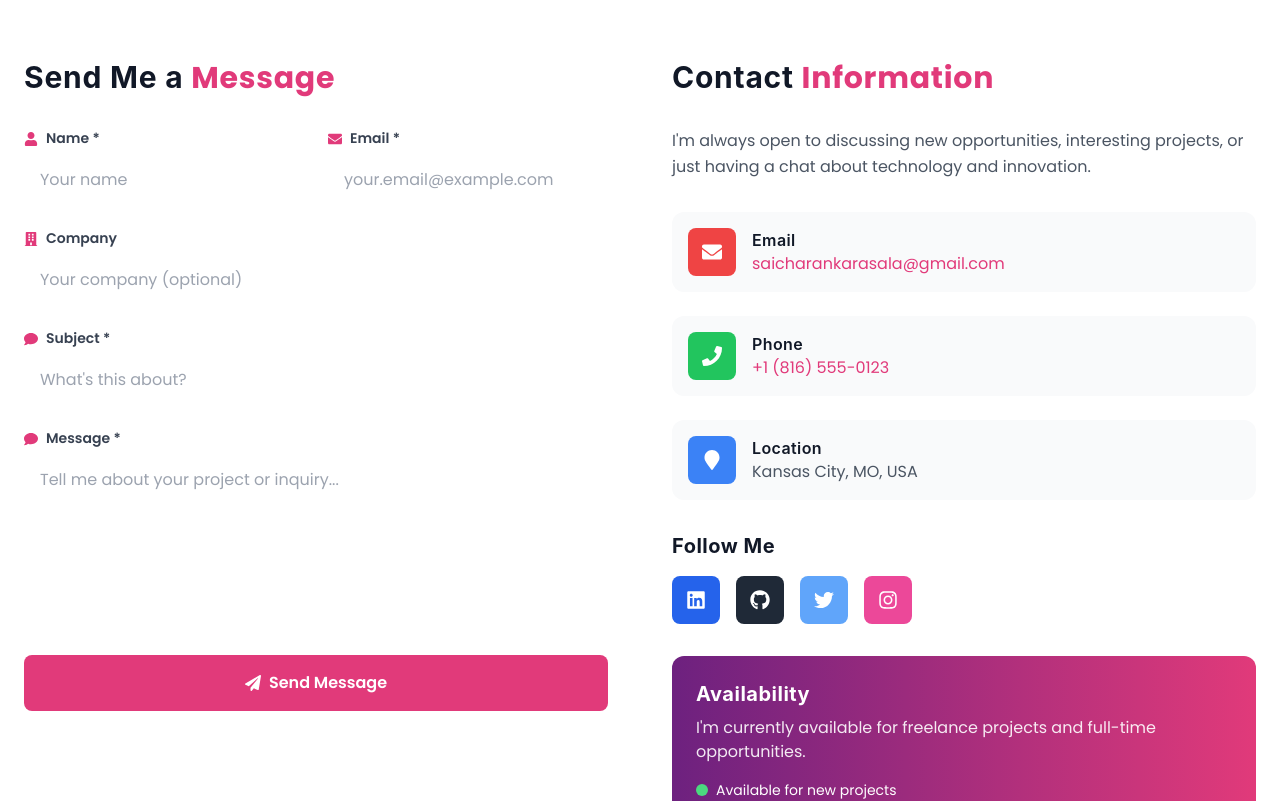
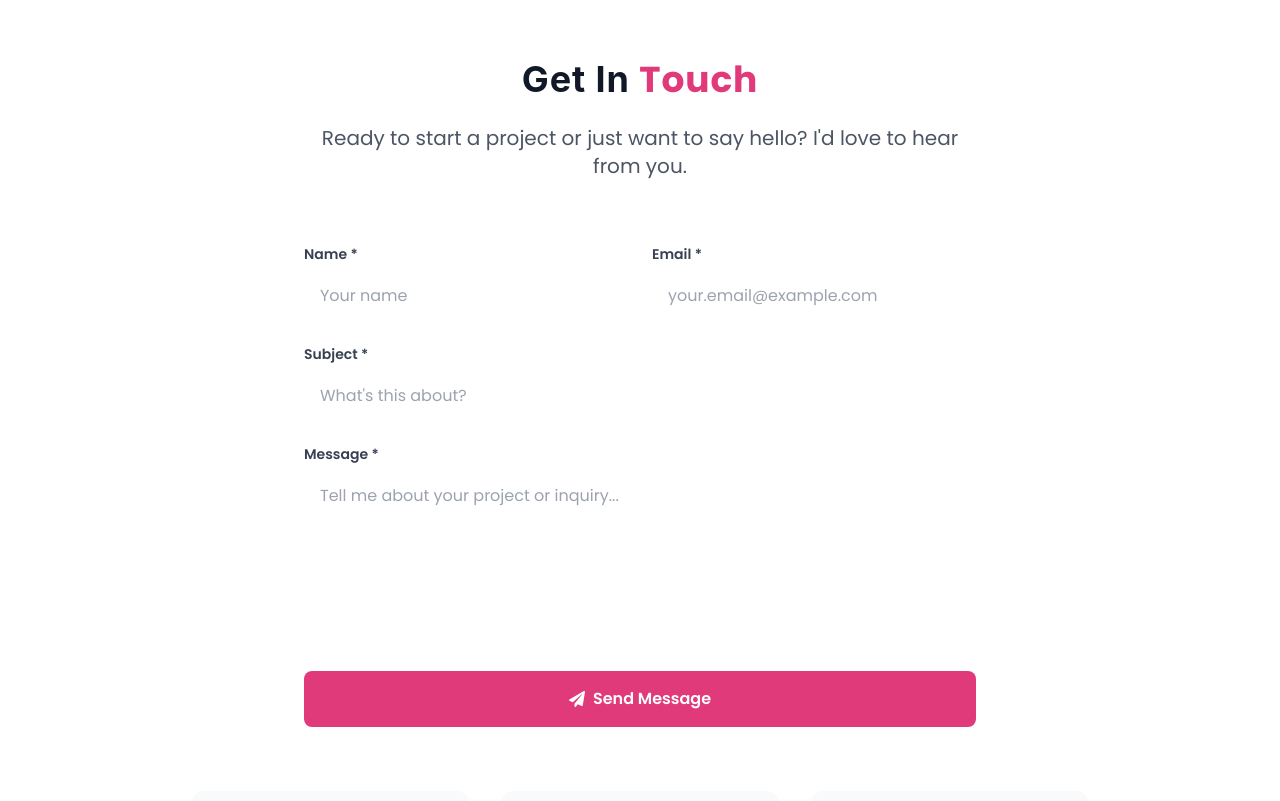
Before and after one commit to saicharankarasala/sai-charan-website, a React (Vite) app: page /contact in a window 1280 px wide. Shown: the part 480-1281 px from the top of the page. Built offline with nearby package versions, Linux system fonts and the light colour scheme.

Commit message:
Redesign Contact page with clean, professional single-column layout and streamlined form

```diff
--- a/src/pages/Contact.jsx
+++ b/src/pages/Contact.jsx
@@ -121,24 +121,35 @@ const Contact = () => {
 
       {/* Contact Form & Info */}
       <section className="py-20 px-6 bg-white">
-        <div className="container mx-auto max-w-7xl">
-          <div className="grid grid-cols-1 lg:grid-cols-2 gap-16">
+        <div className="container mx-auto max-w-4xl">
+          {/* Section Header */}
+          <motion.div
+            initial={{ opacity: 0, y: 30 }}
+            whileInView={{ opacity: 1, y: 0 }}
+            transition={{ duration: 0.8 }}
+            viewport={{ once: true }}
+            className="text-center mb-16"
+          >
+            <h2 className="text-4xl font-bold mb-6 text-gray-900">
+              Get In <span className="text-[#e13a7a]">Touch</span>
+            </h2>
+            <p className="text-xl text-gray-600 max-w-2xl mx-auto">
+              Ready to start a project or just want to say hello? I'd love to hear from you.
+            </p>
+          </motion.div>
+
           {/* Contact Form */}
           <motion.div
-              initial={{ opacity: 0, x: -50 }}
-              whileInView={{ opacity: 1, x: 0 }}
+            initial={{ opacity: 0, y: 30 }}
+            whileInView={{ opacity: 1, y: 0 }}
             transition={{ duration: 0.8 }}
             viewport={{ once: true }}
+            className="max-w-2xl mx-auto"
           >
-              <h2 className="text-3xl font-bold mb-8 text-gray-900">
-                Send Me a <span className="text-[#e13a7a]">Message</span>
-              </h2>
-
             <form onSubmit={handleSubmit} className="space-y-6">
               <div className="grid grid-cols-1 md:grid-cols-2 gap-6">
                 <div>
                   <label className="block text-sm font-semibold text-gray-700 mb-2">
-                      <FaUser className="inline mr-2 text-[#e13a7a]" />
                     Name *
                   </label>
                   <input
@@ -153,7 +164,6 @@ const Contact = () => {
                 </div>
                 <div>
                   <label className="block text-sm font-semibold text-gray-700 mb-2">
-                      <FaEnvelope className="inline mr-2 text-[#e13a7a]" />
                     Email *
                   </label>
                   <input
@@ -170,22 +180,6 @@ const Contact = () => {
 
               <div>
                 <label className="block text-sm font-semibold text-gray-700 mb-2">
-                    <FaBuilding className="inline mr-2 text-[#e13a7a]" />
-                    Company
-                  </label>
-                  <input
-                    type="text"
-                    name="company"
-                    value={formData.company}
-                    onChange={handleInputChange}
-                    className="w-full px-4 py-3 border border-gray-300 rounded-lg focus:ring-2 focus:ring-[#e13a7a] focus:border-transparent transition-all duration-300"
-                    placeholder="Your company (optional)"
-                  />
-                </div>
-
-                <div>
-                  <label className="block text-sm font-semibold text-gray-700 mb-2">
-                    <FaComment className="inline mr-2 text-[#e13a7a]" />
                   Subject *
                 </label>
                 <input
@@ -201,7 +195,6 @@ const Contact = () => {
 
               <div>
                 <label className="block text-sm font-semibold text-gray-700 mb-2">
-                    <FaComment className="inline mr-2 text-[#e13a7a]" />
                   Message *
                 </label>
                 <textarea
@@ -262,24 +255,13 @@ const Contact = () => {
 
           {/* Contact Information */}
           <motion.div
-              initial={{ opacity: 0, x: 50 }}
-              whileInView={{ opacity: 1, x: 0 }}
-              transition={{ duration: 0.8 }}
+            initial={{ opacity: 0, y: 30 }}
+            whileInView={{ opacity: 1, y: 0 }}
+            transition={{ duration: 0.8, delay: 0.2 }}
             viewport={{ once: true }}
-              className="space-y-8"
+            className="mt-16"
           >
-              <div>
-                <h2 className="text-3xl font-bold mb-8 text-gray-900">
-                  Contact <span className="text-[#e13a7a]">Information</span>
-                </h2>
-                <p className="text-gray-600 leading-relaxed mb-8">
-                  I'm always open to discussing new opportunities, interesting projects,
-                  or just having a chat about technology and innovation.
-                </p>
-              </div>
-
-              {/* Contact Details */}
-              <div className="space-y-6">
+            <div className="grid grid-cols-1 md:grid-cols-3 gap-8">
               {contactInfo.map((info, index) => (
                 <motion.div
                   key={info.title}
@@ -287,13 +269,12 @@ const Contact = () => {
                   whileInView={{ opacity: 1, y: 0 }}
                   transition={{ delay: index * 0.1, duration: 0.6 }}
                   viewport={{ once: true }}
-                    className="flex items-center gap-4 p-4 bg-gray-50 rounded-xl hover:bg-gray-100 transition-all duration-300"
+                  className="text-center p-6 bg-gray-50 rounded-xl hover:bg-gray-100 transition-all duration-300"
                 >
-                    <div className={`w-12 h-12 ${info.color} text-white rounded-lg flex items-center justify-center text-xl`}>
+                  <div className={`w-12 h-12 ${info.color} text-white rounded-lg flex items-center justify-center text-xl mx-auto mb-4`}>
                     <info.icon />
                   </div>
-                    <div>
-                      <h3 className="font-semibold text-gray-900">{info.title}</h3>
+                  <h3 className="font-semibold text-gray-900 mb-2">{info.title}</h3>
                   {info.link ? (
                     <a
                       href={info.link}
@@ -304,15 +285,20 @@ const Contact = () => {
                   ) : (
                     <p className="text-gray-600">{info.value}</p>
                   )}
-                    </div>
                 </motion.div>
               ))}
             </div>
 
             {/* Social Links */}
-              <div>
-                <h3 className="text-xl font-bold text-gray-900 mb-4">Follow Me</h3>
-                <div className="flex gap-4">
+            <motion.div
+              initial={{ opacity: 0, y: 20 }}
+              whileInView={{ opacity: 1, y: 0 }}
+              transition={{ duration: 0.6, delay: 0.4 }}
+              viewport={{ once: true }}
+              className="mt-12 text-center"
+            >
+              <h3 className="text-xl font-bold text-gray-900 mb-6">Connect With Me</h3>
+              <div className="flex justify-center gap-4">
                 {socialLinks.map((social, index) => (
                   <motion.a
                     key={social.name}
@@ -330,21 +316,8 @@ const Contact = () => {
                   </motion.a>
                 ))}
               </div>
-              </div>
-
-              {/* Availability */}
-              <div className="p-6 bg-gradient-to-r from-[#6d217f] to-[#e13a7a] rounded-xl text-white">
-                <h3 className="text-xl font-bold mb-2">Availability</h3>
-                <p className="text-white/90 mb-4">
-                  I'm currently available for freelance projects and full-time opportunities.
-                </p>
-                <div className="flex items-center gap-2">
-                  <div className="w-3 h-3 bg-green-400 rounded-full animate-pulse"></div>
-                  <span className="text-sm">Available for new projects</span>
-                </div>
-              </div>
             </motion.div>
-          </div>
+          </motion.div>
         </div>
       </section>
 
```
Lines whose indentation alone changed are shown as unchanged.
